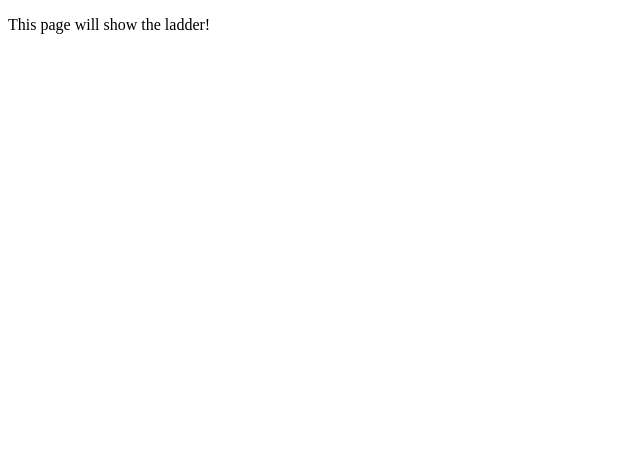
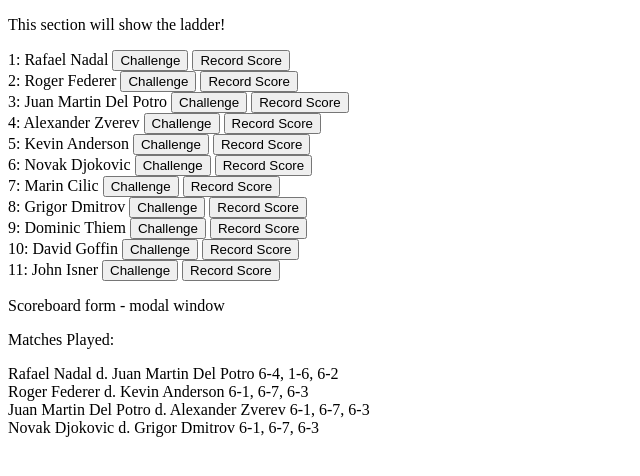
Before and after one commit to cymruhangu/tennis-ladder, a website: page public/index.html in a window 1280 px wide. Shown: the whole page, without its empty margins (0-640 px from the left). Drawn offline with nearby package versions, Linux system fonts and the light colour scheme.

Commit message:
client implemenation with mock data

```diff
--- a/public/app.js
+++ b/public/app.js
@@ -1,4 +1,4 @@
-//Client javascript
+'use strict';
 
 let MOCK_USERS = {
 	"users": [
@@ -14,7 +14,7 @@
             "ladders": ["singlesOpen"],
             "dateJoined": 1470016976609,
             "isActive": true,
-            "matches": []
+            "matches": ["5b8b17c398b8ca31ea41193e"]
         },
         {
             "id": "2222222",
@@ -28,10 +28,10 @@
             "ladders": ["singlesOpen"],
             "dateJoined": 1470016976609,
             "isActive": true,
-            "matches": []
+            "matches": ["5b8b17c398b8ca31ea41194f"]
         },
         {
-            "id": "333333",
+            "id": "3333333",
             "username": "jdelpotro",
             "name": {
                 firstName: 'Juan Martin',
@@ -42,7 +42,7 @@
             "ladders": ["singlesOpen"],
             "dateJoined": 1470016976609,
             "isActive": true,
-            "matches": []
+            "matches": ["5b8b17c398b8ca31ea41193e"]
         },
         {
             "id": "4444444",
@@ -70,7 +70,7 @@
             "ladders": ["singlesOpen"],
             "dateJoined": 1470016976609,
             "isActive": true,
-            "matches": []
+            "matches": ["5b8b17c398b8ca31ea41194f"]
         },
         {
             "id": "6666666",
@@ -143,7 +143,7 @@
             "matches": []
         },
         {
-            "id": "110000000",
+            "id": "11000000",
             "username": "jisner",
             "name": {
                 firstName: 'John',
@@ -161,6 +161,155 @@
 
 let MOCK_MATCHES = {
     "matches":[
-
+        {
+            "id": "5b8b17c398b8ca31ea41193e",
+            "ladder": "5b8b17c354c1e18445736711",
+            "winner": "1111111",
+            "loser": "3333333",
+            "score": {
+                "set1": {
+                    "winnerGames": 6,
+                    "loserGames": 4
+                },
+                "set2": {
+                    "winnerGames": 1,
+                    "loserGames": 6
+                },
+                "set3": {
+                    "winnerGames": 6,
+                    "loserGames": 2
+                }
+            },
+            "datePlayed": 1535987897
+        },
+        {
+            "id": "5b8b17c398b8ca31ea41194f",
+            "ladder": "5b8b17c354c1e18445736711",
+            "winner": "2222222",
+            "loser": "5555555",
+            "score": {
+                "set1": {
+                    "winnerGames": 6,
+                    "loserGames": 1
+                },
+                "set2": {
+                    "winnerGames": 6,
+                    "loserGames": 7
+                },
+                "set3": {
+                    "winnerGames": 6,
+                    "loserGames": 3
+                }
+            },
+            "datePlayed": 1535987897
+        },
+        {
+            "id": "5b8b17c3e62428d45fe1f9ab",
+            "ladder": "5b8b17c354c1e18445736711",
+            "winner": "3333333",
+            "loser": "4444444",
+            "score": {
+                "set1": {
+                    "winnerGames": 6,
+                    "loserGames": 1
+                },
+                "set2": {
+                    "winnerGames": 6,
+                    "loserGames": 7
+                },
+                "set3": {
+                    "winnerGames": 6,
+                    "loserGames": 3
+                }
+            },
+            "datePlayed": 1535987897
+        },
+        {
+            "id": "5b8b17c354c1e18445736711",
+            "ladder": "5b8b17c354c1e18445736711",
+            "winner": "6666666",
+            "loser": "8888888",
+            "score": {
+                "set1": {
+                    "winnerGames": 6,
+                    "loserGames": 1
+                },
+                "set2": {
+                    "winnerGames": 6,
+                    "loserGames": 7
+                },
+                "set3": {
+                    "winnerGames": 6,
+                    "loserGames": 3
+                }
+            },
+            "datePlayed": 1535987897
+        }
     ]
 };
+
+let MOCK_LADDERS =  {
+    "ladders": [
+        {
+            "id": "123984102937492eb",
+            "name": "singlesOpen",
+            "rankings": [
+                {"rung": 1, "player": "1111111"},
+                {"rung": 2, "player": "2222222"},
+                {"rung": 3, "player": "3333333"},
+                {"rung": 4, "player": "4444444"},
+                {"rung": 5, "player": "5555555"},
+                {"rung": 6, "player": "6666666"},
+                {"rung": 7, "player": "7777777"},
+                {"rung": 8, "player": "8888888"},
+                {"rung": 9, "player": "9999999"},
+                {"rung": 10, "player": "10000000"},
+                {"rung": 11, "player": "11000000"}
+            ]
+        }
+    ]
+};
+
+function showLadder(ladderName){
+    MOCK_LADDERS.ladders[0].rankings.forEach(function(place) {
+        const playerName = findPlayer(place.player);
+        const rank = place.rung;
+        const rungDiv = createRungHTML(rank, playerName);
+        $('#ladder').append(rungDiv);
+        });
+}
+
+function createRungHTML(rank, player){
+    return `<div class="ladder-rung">${rank}:  ${player}
+            <button type="button" class="challenge">Challenge</button>
+            <button type="button" class="record">Record Score</button>
+    </div>`
+}
+
+function findPlayer(playerID){
+    const player =  MOCK_USERS.users.find(function (user){
+        return user.id === playerID;
+    });
+    return `${player.name.firstName} ${player.name.lastName}`;
+}
+
+function showMatches(){
+    MOCK_MATCHES.matches.forEach(function(match){
+        const winnerName = findPlayer(match.winner);
+        const loserName = findPlayer(match.loser);
+        const firstSet = `${match.score.set1.winnerGames}-${match.score.set1.loserGames}`;
+        const secondSet = `${match.score.set2.winnerGames}-${match.score.set2.loserGames}`;
+        const thirdSet = `${match.score.set3.winnerGames}-${match.score.set3.loserGames}`;
+        const matchDiv = createMatchHTML(winnerName, loserName, firstSet, secondSet, thirdSet);
+        $('#matches').append(matchDiv);
+    })
+}
+
+function createMatchHTML(winner, loser, first, second, third){
+    return `<div class="match">${winner} d. ${loser} ${first}, ${second}, ${third}</div>`;
+}
+
+showLadder("singlesOpen");
+showMatches();
+
+$()
--- a/public/index.html
+++ b/public/index.html
@@ -4,10 +4,22 @@
   <meta charset="UTF-8">
   <meta name="viewport" content="width=device-width, initial-scale=1.0">
   <meta http-equiv="X-UA-Compatible" content="ie=edge">
+
   <title>Tennis Ladder Capstone</title>
+  <link rel="stylesheet" type="text/css" href="main.css">
 </head>
 <body>
-    <p>This page will show the ladder!</p>
+  <section id="ladder">
+    <p>This section will show the ladder!</p>
+  </section>
+
+  <section id="score">
+    <p>Scoreboard form - modal window</p>
+  </section>
+
+  <section id="matches">
+    <p>Matches Played:</p>
+  </section>
 
   <script src="https://cdnjs.cloudflare.com/ajax/libs/jquery/3.1.0/jquery.min.js"></script>
 	<script type="text/javascript" src="app.js"></script>
```
Also changed, not shown: public/main.css (added).
